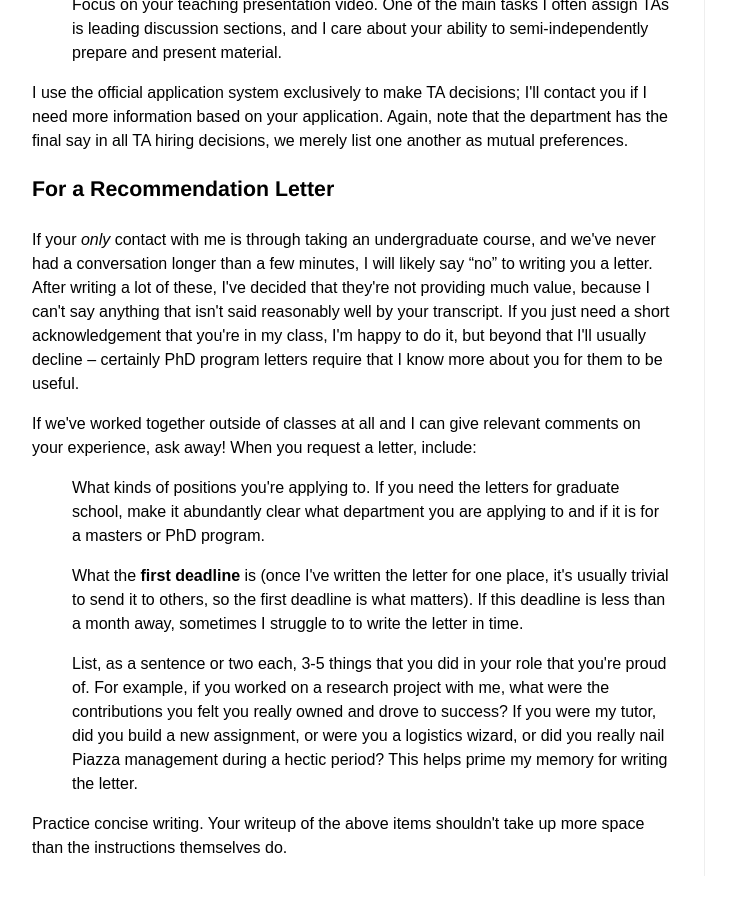
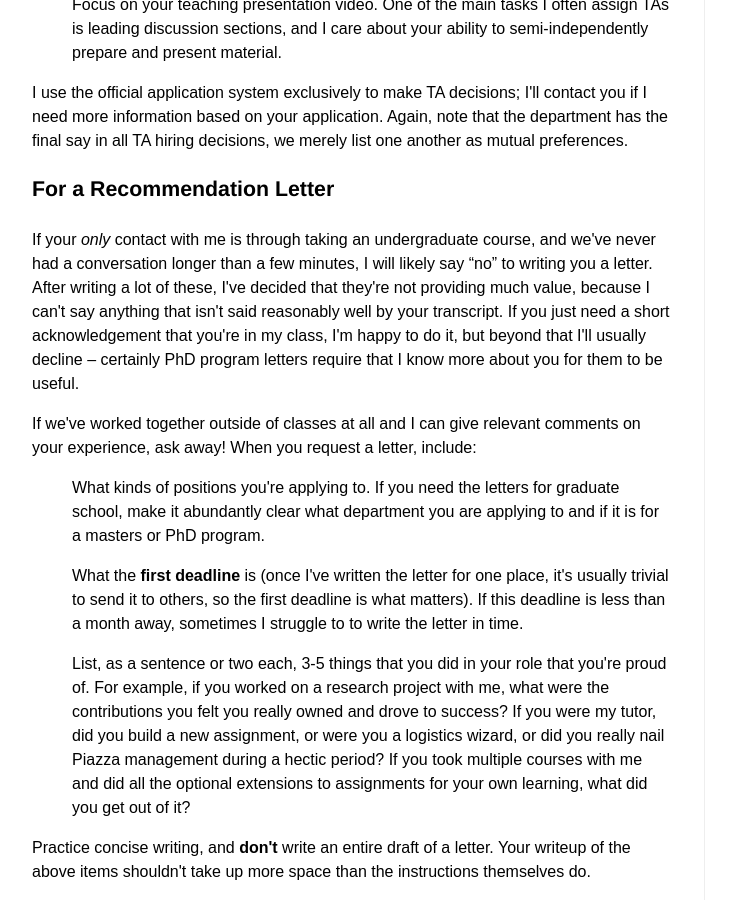
Before and after one commit to jpolitz/jpolitz.github.com, a Jekyll site: the page built from contact/index.html, in a window 1280 px wide and 900 px high, scrolled down 2458 px. Shown: the whole window, without its empty margins (48-784 px from the left). Built offline with Jekyll 4.4.1, drawn with Linux system fonts in a browser that asks for light colours; before the commit the page ends 3334 px from its top, so only the background shows below that.

Commit message:
extensions

```diff
--- a/contact/index.html
+++ b/contact/index.html
@@ -169,12 +169,14 @@ to write the letter in time.</li>
 you're proud of.  For example, if you worked on a research project with me,
 what were the contributions you felt you really owned and drove to success? If
 you were my tutor, did you build a new assignment, or were you a logistics
-wizard, or did you really nail Piazza management during a hectic period? This
-helps prime my memory for writing the letter.</li>
+wizard, or did you really nail Piazza management during a hectic period? If you
+took multiple courses with me and did all the optional extensions to
+assignments for your own learning, what did you get out of it?</li>
 
 </ul>
 
 <p>
-Practice concise writing. Your writeup of the above items shouldn't take up
+Practice concise writing, and <b>don't</b> write an entire
+draft of a letter. Your writeup of the above items shouldn't take up
 more space than the instructions themselves do.
 </p>
```
